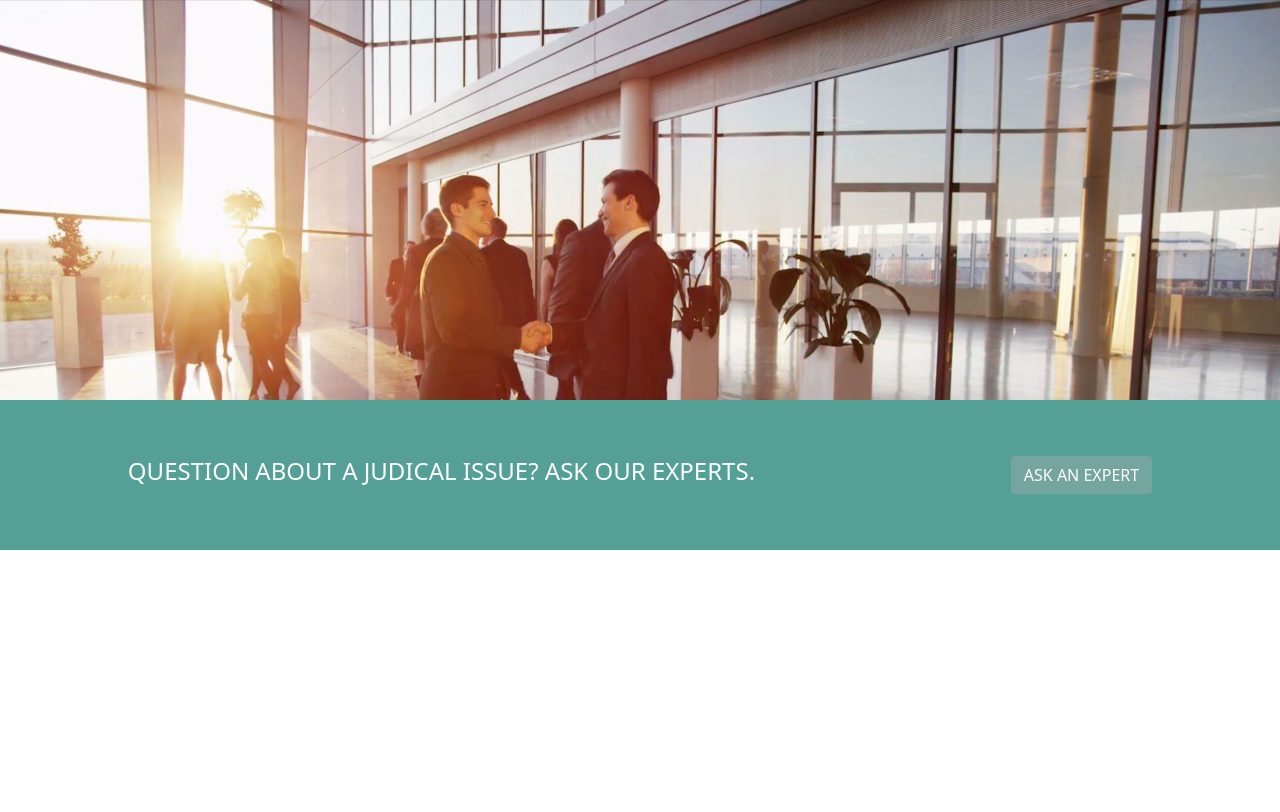
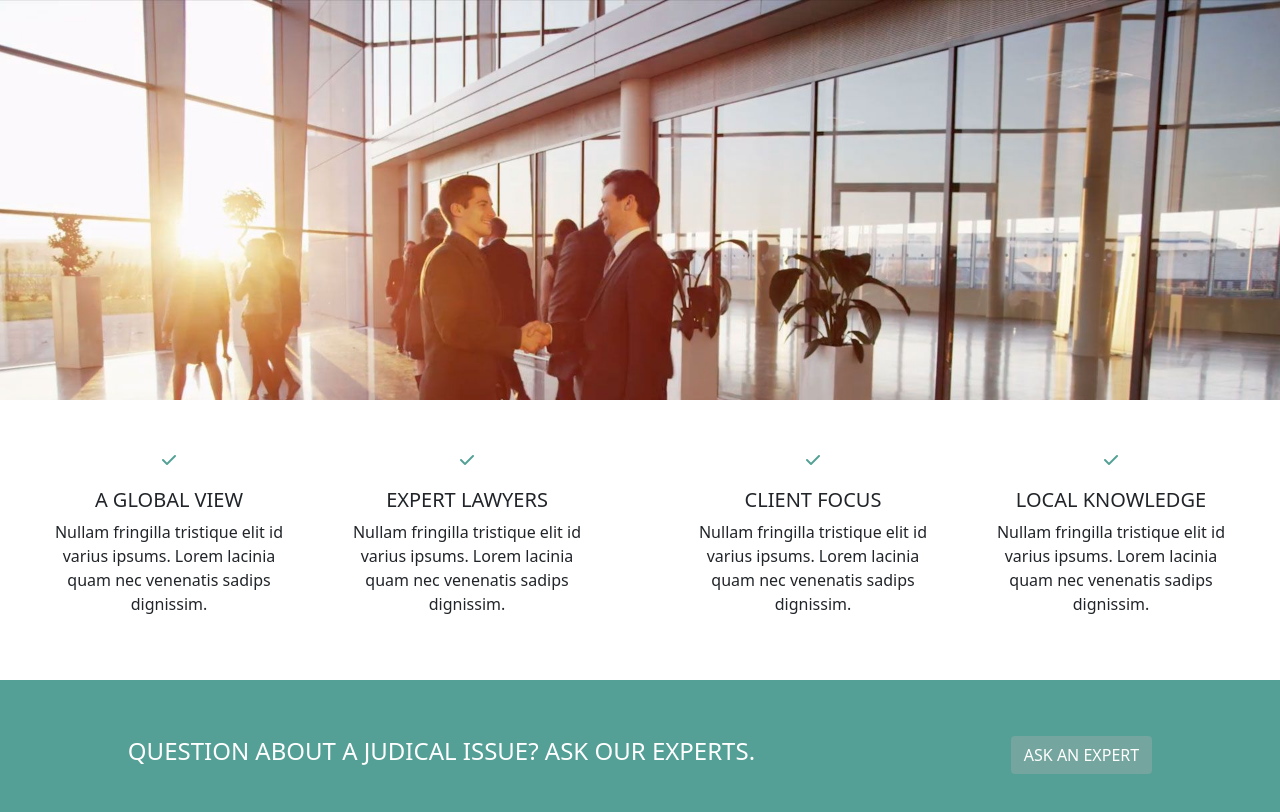
Before and after one commit to AlessandroImpact/proj-html-vuejs, a Vue app: page / in a window 1280 px wide. Shown: the top 812 px of the page. Built offline with nearby package versions, Linux system fonts and the light colour scheme.

Commit message:
Feature section

```diff
--- a/package.json
+++ b/package.json
@@ -8,6 +8,7 @@
     "lint": "vue-cli-service lint"
   },
   "dependencies": {
+    "@fortawesome/fontawesome-free": "^6.0.0",
     "bootstrap": "^5.1.3",
     "core-js": "^3.8.3",
     "vue": "^2.6.14"
--- a/src/App.vue
+++ b/src/App.vue
@@ -25,5 +25,6 @@ export default {
 <style lang="scss">
 
 @import './components/partial/style/general.scss';
+@import '~@fortawesome/fontawesome-free/css/all.css';
 
 </style>
--- a/src/components/MyMain.vue
+++ b/src/components/MyMain.vue
@@ -1,6 +1,7 @@
 <template>
 <section>
     <JumbotronTop/>
+    <FeatureSection/>
     <AskAnExpert/>
 </section>
 
@@ -9,12 +10,14 @@
 <script>
 import AskAnExpert from './partial/AskAnExpert.vue'
 import JumbotronTop from './partial/JumbotronTop.vue'
+import FeatureSection from './partial/FeatureSection.vue'
 
 export default {
     name:'MyMain',
     components: {
         AskAnExpert,
-        JumbotronTop
+        JumbotronTop,
+        FeatureSection
     }
 
 }
--- a/src/components/partial/AskAnExpert.vue
+++ b/src/components/partial/AskAnExpert.vue
@@ -19,9 +19,7 @@
 <script>
 export default {
     name: 'AskAnExpert',
-    components: {
 
-    }
 
 }
 </script>
--- /dev/null
+++ b/src/components/partial/FeatureSection.vue
@@ -0,0 +1,63 @@
+<template>
+  <section class="d-flex justify-content-center align-items-center mx-auto py-5">
+
+      <div class="feature-card text-center">
+           <p><i class="fa-solid fa-check check-icon"></i></p>
+          <h5 class="text-uppercase">A global view</h5>
+          <p>Nullam fringilla tristique elit id
+            varius ipsums. Lorem lacinia
+            quam nec venenatis sadips dignissim.</p>
+
+      </div>
+
+      <div class="feature-card mx-5 text-center">
+           <p><i class="fa-solid fa-check check-icon"></i></p>
+          <h5  class="text-uppercase">Expert Lawyers</h5>
+          <p>Nullam fringilla tristique elit id
+            varius ipsums. Lorem lacinia
+            quam nec venenatis sadips dignissim.</p>
+
+      </div>
+
+      <div class="feature-card mx-5 text-center">
+           <p><i class="fa-solid fa-check check-icon"></i></p>
+          <h5  class="text-uppercase">Client Focus</h5>
+          <p>Nullam fringilla tristique elit id
+            varius ipsums. Lorem lacinia
+            quam nec venenatis sadips dignissim.</p>
+
+      </div>
+
+      <div class="feature-card text-center">
+          <p><i class="fa-solid fa-check check-icon"></i></p>
+          <h5  class="text-uppercase">Local Knowledge</h5>
+          <p>Nullam fringilla tristique elit id
+            varius ipsums. Lorem lacinia
+            quam nec venenatis sadips dignissim.</p>
+
+      </div>
+
+  </section>
+</template>
+
+<script>
+export default {
+    name: 'FeatureSection'
+
+}
+</script>
+
+<style lang="scss" scoped>
+@import './style/general.scss';
+
+.feature-card {
+    max-width: 250px;
+
+}
+.check-icon {
+    color: $askcolor;
+}
+
+
+
+</style>
```
Also changed, not shown: 1 other file (tests, documents, lock files or other folders).
